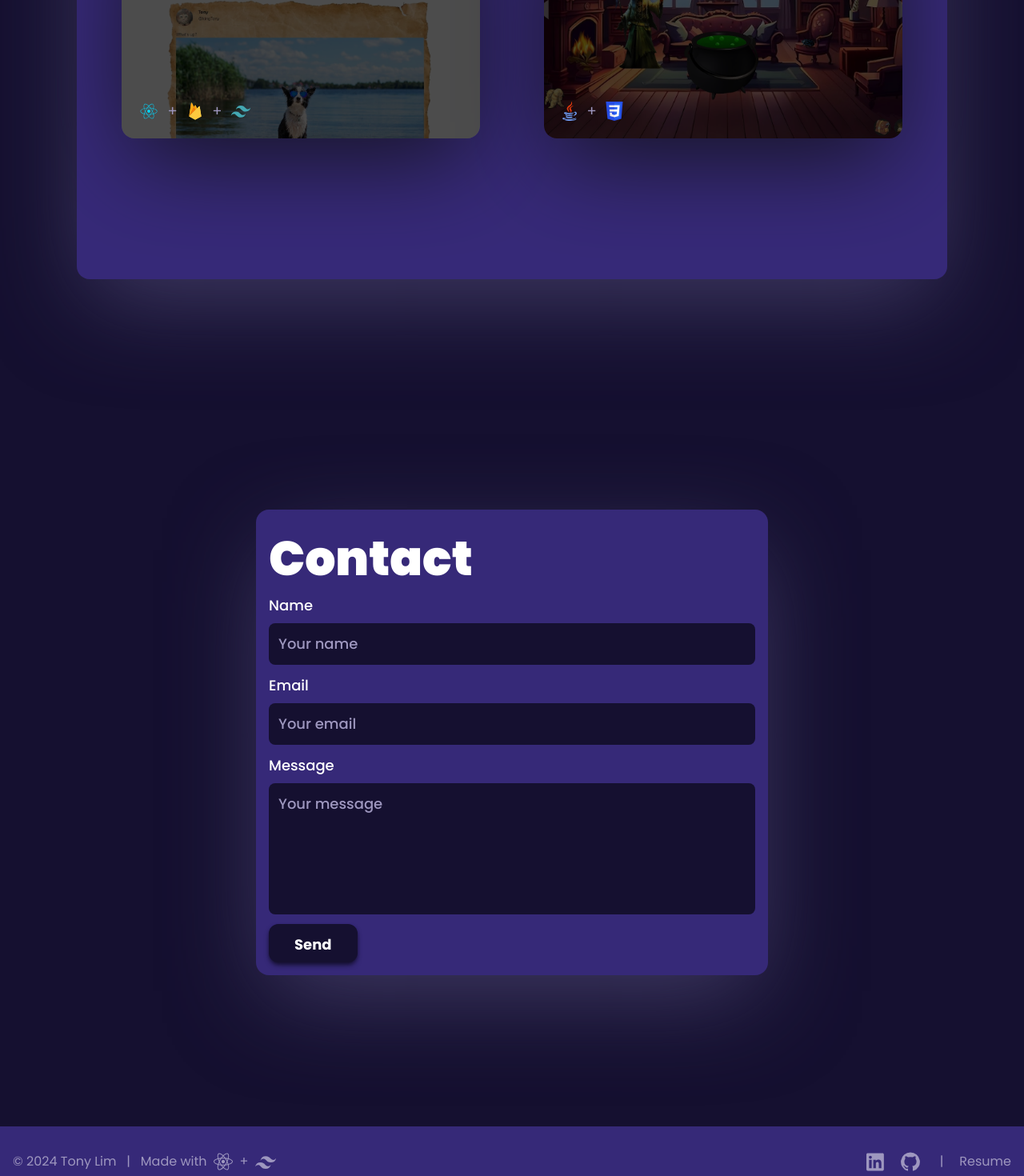
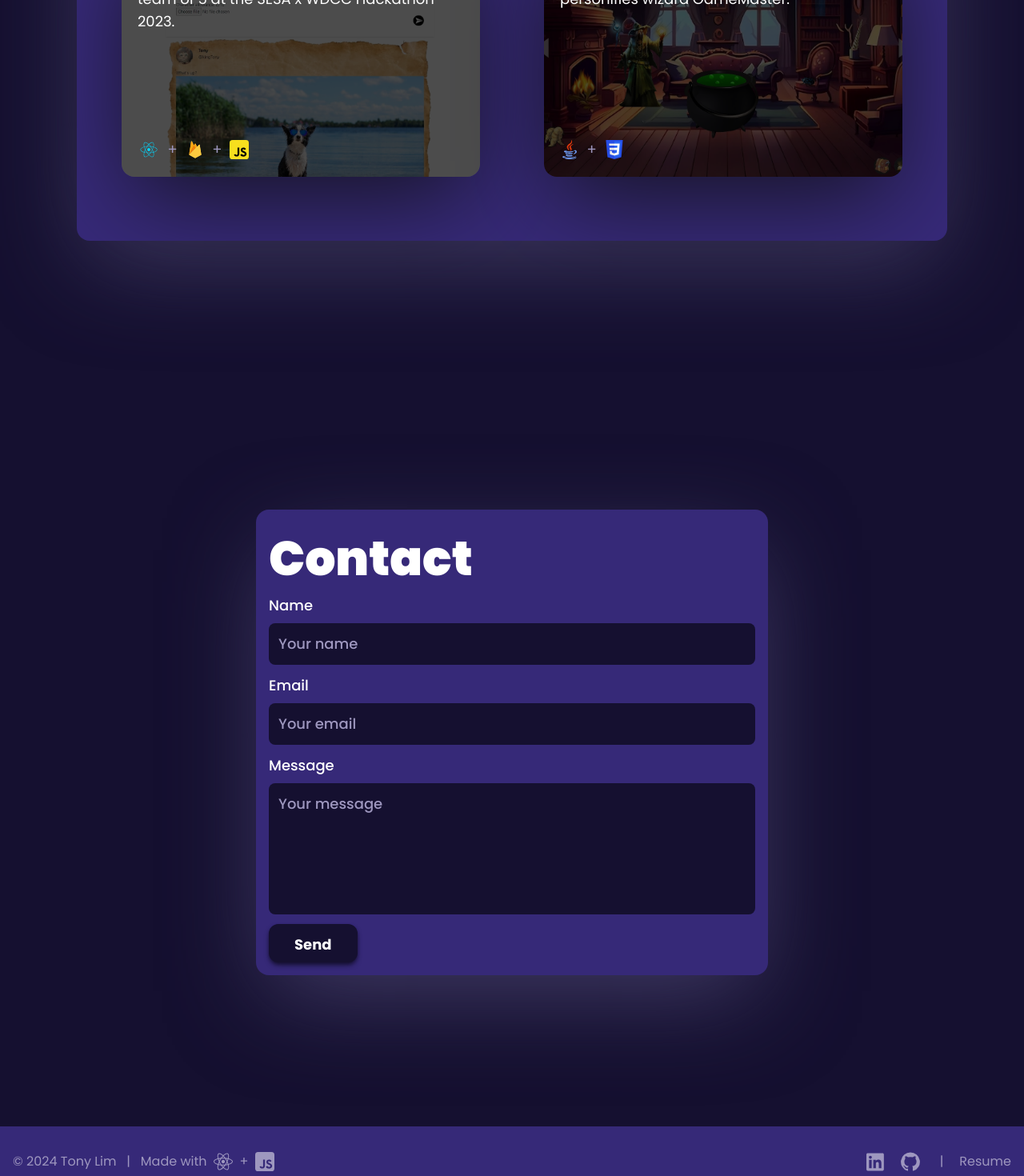
Before and after one commit to tonylxm/website, a React (Vite) app: page / in a window 1280 px wide. Shown: the part 3400-4870 px from the top of the page at 80% size. Built offline with nearby package versions, Linux system fonts and the light colour scheme.

Commit message:
Changed tailwind svg to javascript svg in Projects & Footer

```diff
--- a/src/assets/svg.jsx
+++ b/src/assets/svg.jsx
@@ -1,4 +1,4 @@
-import { react, firebase, tailwind, java, css3 } from "./index.js";
+import { react, firebase, javascript, java, css3 } from "./index.js";
 
 export const LinkedInSvg = () => {
   return (
@@ -57,17 +57,18 @@ export const ReactSvg = () => {
   );
 };
 
-export const TailwindCSSSvg = () => {
+export const JavaScriptSvg = () => {
   return (
     <svg
       className="h-6"
       aria-hidden="true"
       xmlns="http://www.w3.org/2000/svg"
-      fill="currentColor"
-      viewBox="0 0 24 22"
+      fill="#362978"
+      viewBox="0 0 512 512"
     >
-      <title>Tailwind CSS</title>
-      <path d="M12.001,4.8c-3.2,0-5.2,1.6-6,4.8c1.2-1.6,2.6-2.2,4.2-1.8c0.913,0.228,1.565,0.89,2.288,1.624 C13.666,10.618,15.027,12,18.001,12c3.2,0,5.2-1.6,6-4.8c-1.2,1.6-2.6,2.2-4.2,1.8c-0.913-0.228-1.565-0.89-2.288-1.624 C16.337,6.182,14.976,4.8,12.001,4.8z M6.001,12c-3.2,0-5.2,1.6-6,4.8c1.2-1.6,2.6-2.2,4.2-1.8c0.913,0.228,1.565,0.89,2.288,1.624 c1.177,1.194,2.538,2.576,5.512,2.576c3.2,0,5.2-1.6,6-4.8c-1.2,1.6-2.6,2.2-4.2,1.8c-0.913-0.228-1.565-0.89-2.288-1.624 C10.337,13.382,8.976,12,6.001,12z" />
+      <title>JavaScript</title>
+      <rect width="512" height="512" rx="15%" fill="currentColor" />
+      <path d="M324 370c10 17 24 29 47 29c20 0 33-10 33 -24c0-16 -13 -22 -35 -32l-12-5c-35-15 -58 -33 -58 -72c0-36 27 -64 70 -64c31 0 53 11 68 39l-37 24c-8-15 -17 -21 -31 -21c-14 0-23 9 -23 21c0 14 9 20 30 29l12 5c41 18 64 35 64 76c0 43-34 67 -80 67c-45 0-74 -21 -88 -49zm-170 4c8 13 14 25 31 25c16 0 26-6 26 -30V203h48v164c0 50-29 72 -72 72c-39 0-61 -20 -72 -44z" />
     </svg>
   );
 };
@@ -111,13 +112,13 @@ export const FirebaseSvg = () => {
   );
 };
 
-export const ColourTailwindCSSSvg = () => {
+export const ColourJavaScriptSvg = () => {
   return (
     <img
-      className="h-7"
+      className="h-6"
       aria-hidden="true"
-      src={tailwind}
-      title="Tailwind CSS"
+      src={javascript}
+      title="JavaScript"
     />
   );
 };
--- a/src/components/Footer.jsx
+++ b/src/components/Footer.jsx
@@ -1,7 +1,7 @@
 import resume from "../assets/Tony Lim Resume.pdf";
 import {
   ReactSvg,
-  TailwindCSSSvg,
+  JavaScriptSvg,
   LinkedInSvg,
   GitHubSvg,
 } from "../assets/svg";
@@ -20,7 +20,7 @@ const Footer = () => {
             &nbsp;&nbsp;&nbsp;|&nbsp;&nbsp; Made with &nbsp;
             <ReactSvg />
             &nbsp; + &nbsp;
-            <TailwindCSSSvg />
+            <JavaScriptSvg />
           </span>
           <div className="flex mt-4 sm:justify-center sm:mt-0">
             <LinkedInSvg />
--- a/src/components/Projects.jsx
+++ b/src/components/Projects.jsx
@@ -6,19 +6,19 @@ import {
   LinkSvg,
   ColourReactSvg,
   FirebaseSvg,
-  ColourTailwindCSSSvg,
+  ColourJavaScriptSvg,
   JavaSvg,
   CSS3Svg,
 } from "../assets/svg";
 
 const Projects = () => {
-  // Staggered animation
+  // To do: convert to swiping carousel
 
   return (
     <div className={`${styles.screen}`}>
       <div className="flex-[0.85]">
         <Animation>
-          <div className={`${styles.card} z-20 pb-28 lg:pb-44`}>
+          <div className={`${styles.card} z-20 pb-28 lg:pb-20`}>
             <h3 className={`${styles.sectionHeadText}`}>Projects</h3>
             <div className="grid grid-cols-1 lg:grid-cols-2">
               <a href={projects[0].deployed_url} target="_blank">
@@ -39,7 +39,7 @@ const Projects = () => {
                     &nbsp; + &nbsp;
                     <FirebaseSvg />
                     &nbsp; + &nbsp;
-                    <ColourTailwindCSSSvg />
+                    <ColourJavaScriptSvg />
                   </span>
                 </motion.div>
               </a>
```
